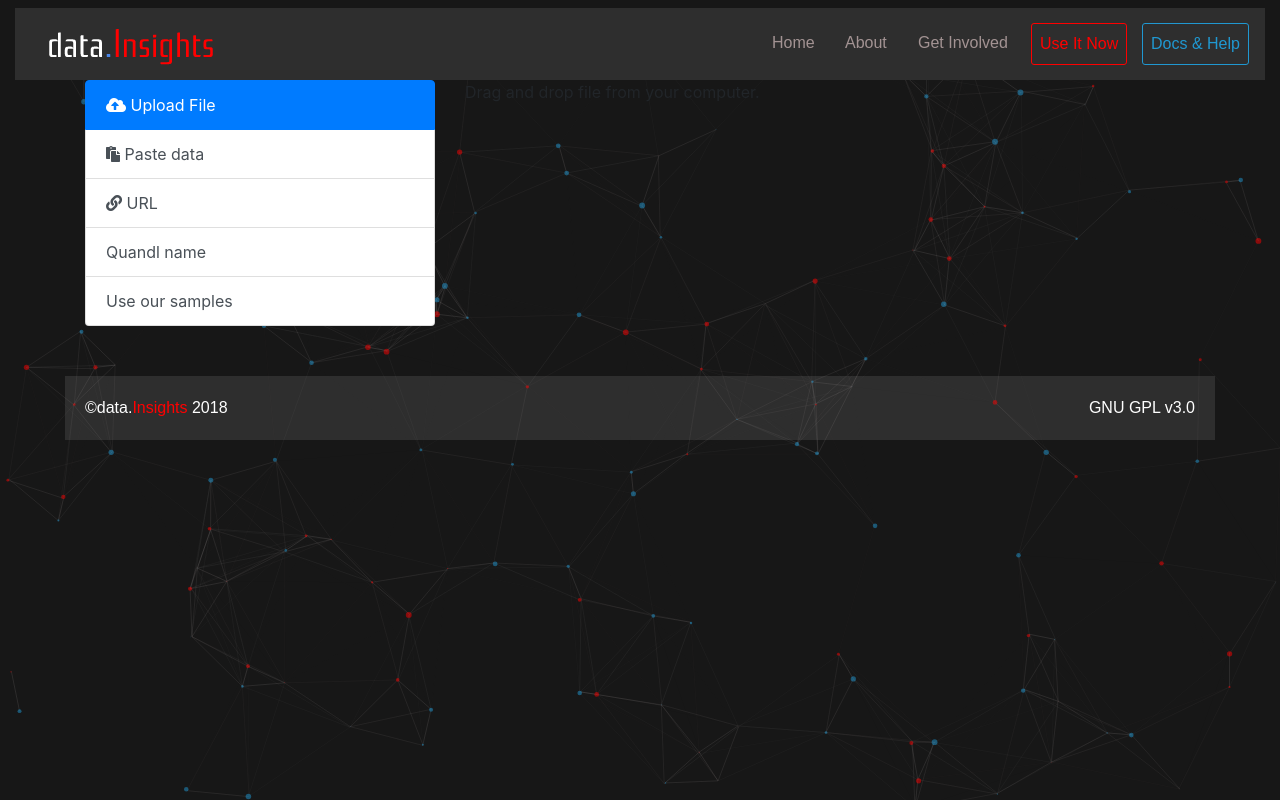
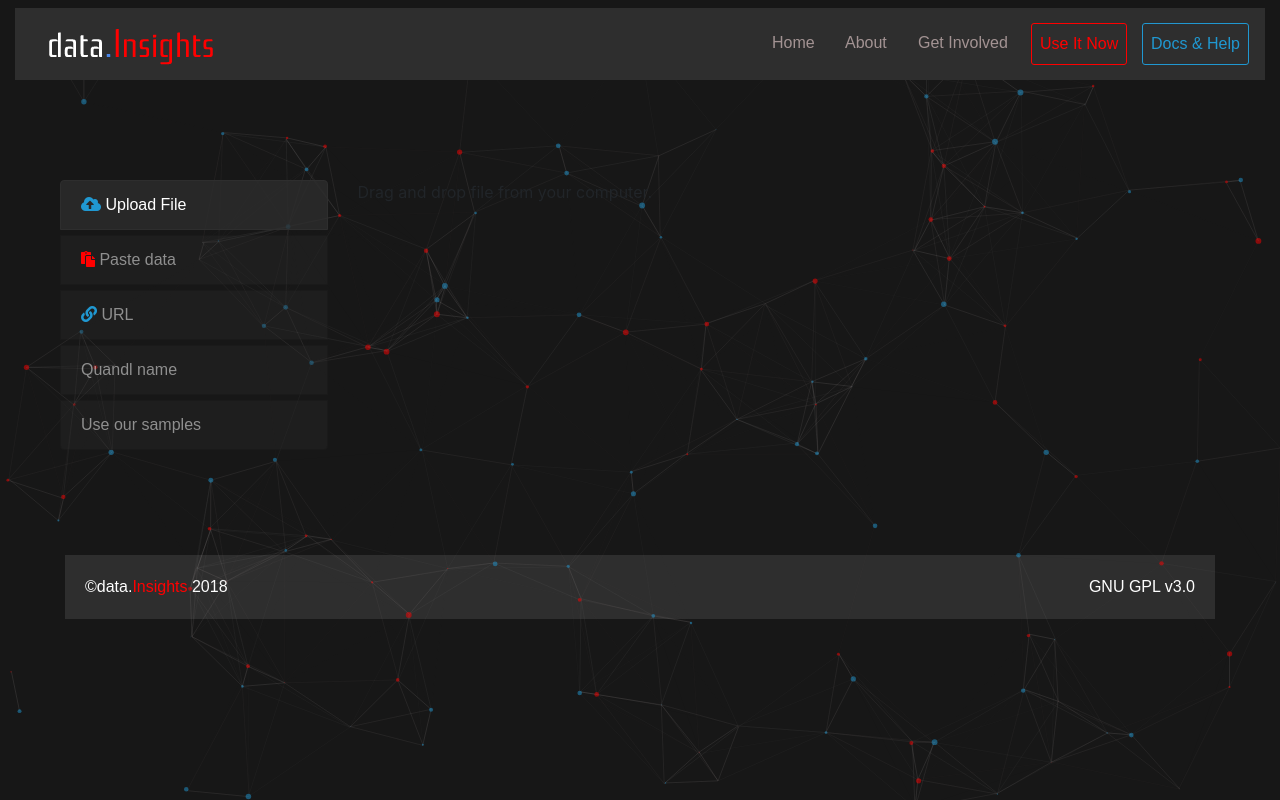
Before and after one commit to ai-Insights/data_insights_website, a Django app: template data_Insights_website/templates/pages/dash.html in a window 1280 px wide. Run offline with Django 3.2, Linux system fonts and the light colour scheme; the template is opened without the code that fills it, so the values that code supplies are empty; some libraries are stand-ins or nearby versions.

Commit message:
dash: Style data input buttons

```diff
--- a/data_Insights_website/static/css/style.css
+++ b/data_Insights_website/static/css/style.css
@@ -207,7 +207,7 @@ h2.ms-title {
 #about,
 #get-involved,
 #footer,
-.desc-step {
+#data-collection .desc-step {
   text-align: center;
   color: white; }
 
@@ -225,6 +225,9 @@ h2.ms-title {
 #footer {
   background-color: #2e2e2e;
   margin: 50px 50px 5px; }
+
+#data-collection {
+  margin: 100px 30px; }
 
 .row-desc {
   padding: 30px 90px;
@@ -336,6 +339,25 @@ ul.list-group > li:first-child {
   position: relative;
   display: inline-block; }
 
+#data-input .list-group-item {
+  margin-bottom: 5px !important;
+  font-family: "quicksand", sans-serif;
+  color: rgba(255, 255, 255, 0.5);
+  background-color: rgba(46, 46, 46, 0.3) !important;
+  outline: 0; }
+
+#data-input .list-group-item.active {
+  z-index: 2;
+  color: white;
+  background-color: rgba(46, 46, 46, 0.8) !important;
+  border-color: #2e2e2e !important; }
+
+#data-input .list-group-item:nth-child(even) i {
+  color: #ff0000; }
+
+#data-input .list-group-item:nth-child(odd) i {
+  color: #2098d1; }
+
 /* Dropdown Content (Hidden by Default) */
 .dropdown-content {
   display: none;
--- a/data_Insights_website/static/scss/components/_lists&dropdown.scss
+++ b/data_Insights_website/static/scss/components/_lists&dropdown.scss
@@ -23,6 +23,28 @@ ul.list-group > li:first-child {
     display: inline-block;
 }
 
+#data-input {
+
+    .list-group-item {
+        margin-bottom: 5px !important;
+        font-family: $font-stack-quicksand;
+        color: rgba(255, 255, 255, 0.5);
+        background-color: rgba(46, 46, 46, 0.3) !important;
+        outline: 0;
+    }
+    .list-group-item.active {
+        z-index: 2;
+        color: white;
+        background-color:rgba(46, 46, 46, 0.8) !important;
+        border-color: #2e2e2e !important;
+    }
+    .list-group-item:nth-child(even) i {
+        color: $red;
+    }
+    .list-group-item:nth-child(odd) i {
+        color: $curious-blue;
+    }
+}
 /* Dropdown Content (Hidden by Default) */
 
 .dropdown-content {
--- a/data_Insights_website/static/scss/components/_row.scss
+++ b/data_Insights_website/static/scss/components/_row.scss
@@ -7,6 +7,7 @@
 #about,
 #get-involved,
 #footer,
+#data-collection
 .desc-step {
     @extend %row;
 }
@@ -28,6 +29,10 @@
 #footer {
     background-color: $mine-shaft;
     margin: 50px 50px 5px;
+}
+
+#data-collection {
+    margin: 100px 30px;
 }
 
 .row-desc {
--- a/data_Insights_website/templates/pages/dash.html
+++ b/data_Insights_website/templates/pages/dash.html
@@ -77,9 +77,9 @@
             </div>
         </div>
     </div>
-    <div class="container">
-        <div class="row">
-            <div class="col-lg-4">
+    <div class="container-fluid">
+        <div class="row" id='data-collection'>
+            <div class="col-lg-3">
                 <div class="list-group" id="data-input" role='tablist'>
                     <a href="#upload" class="list-group-item list-group-item-action active" id="upload-list" data-toggle='list' role 'tab'>
                         <i class="fas fa-cloud-upload-alt"></i>  Upload File
```
